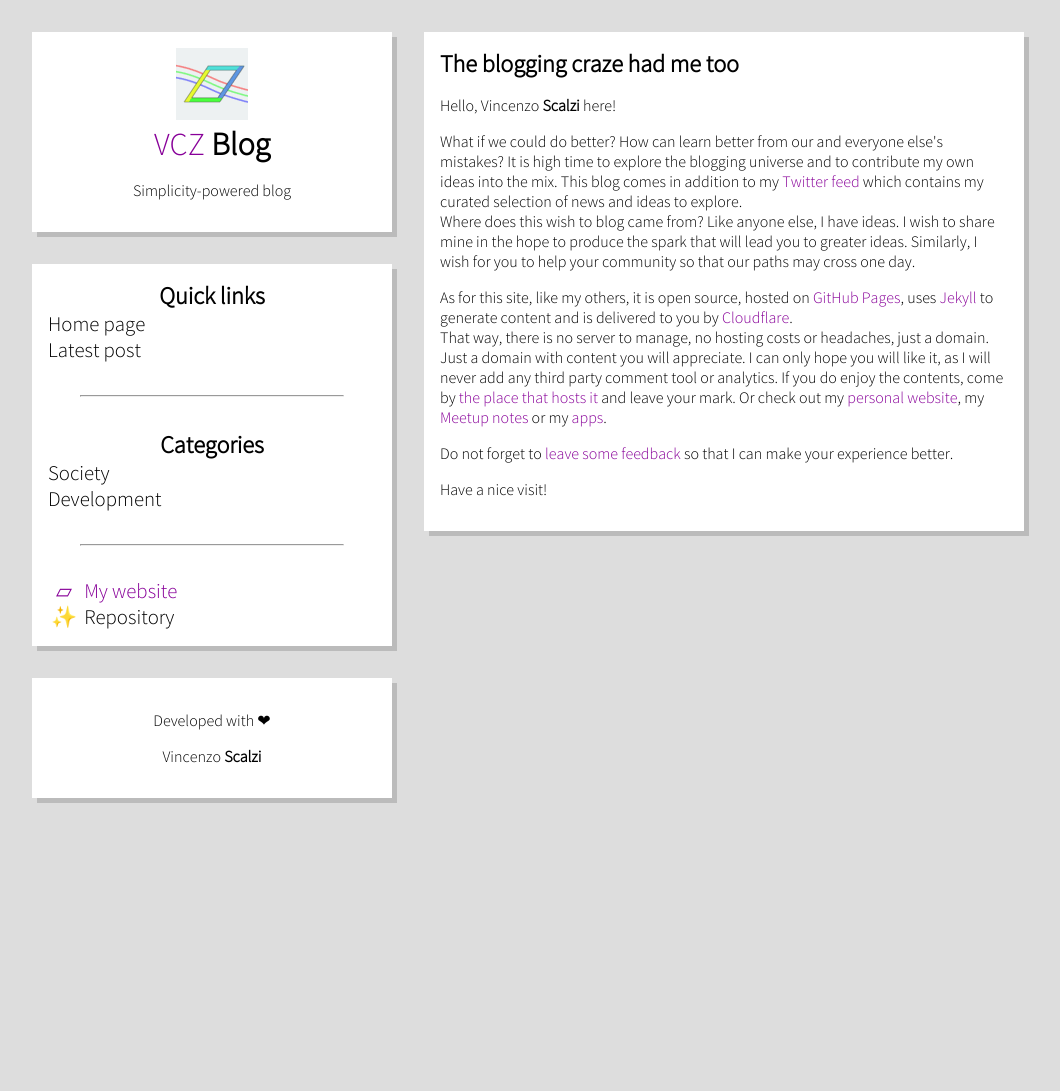
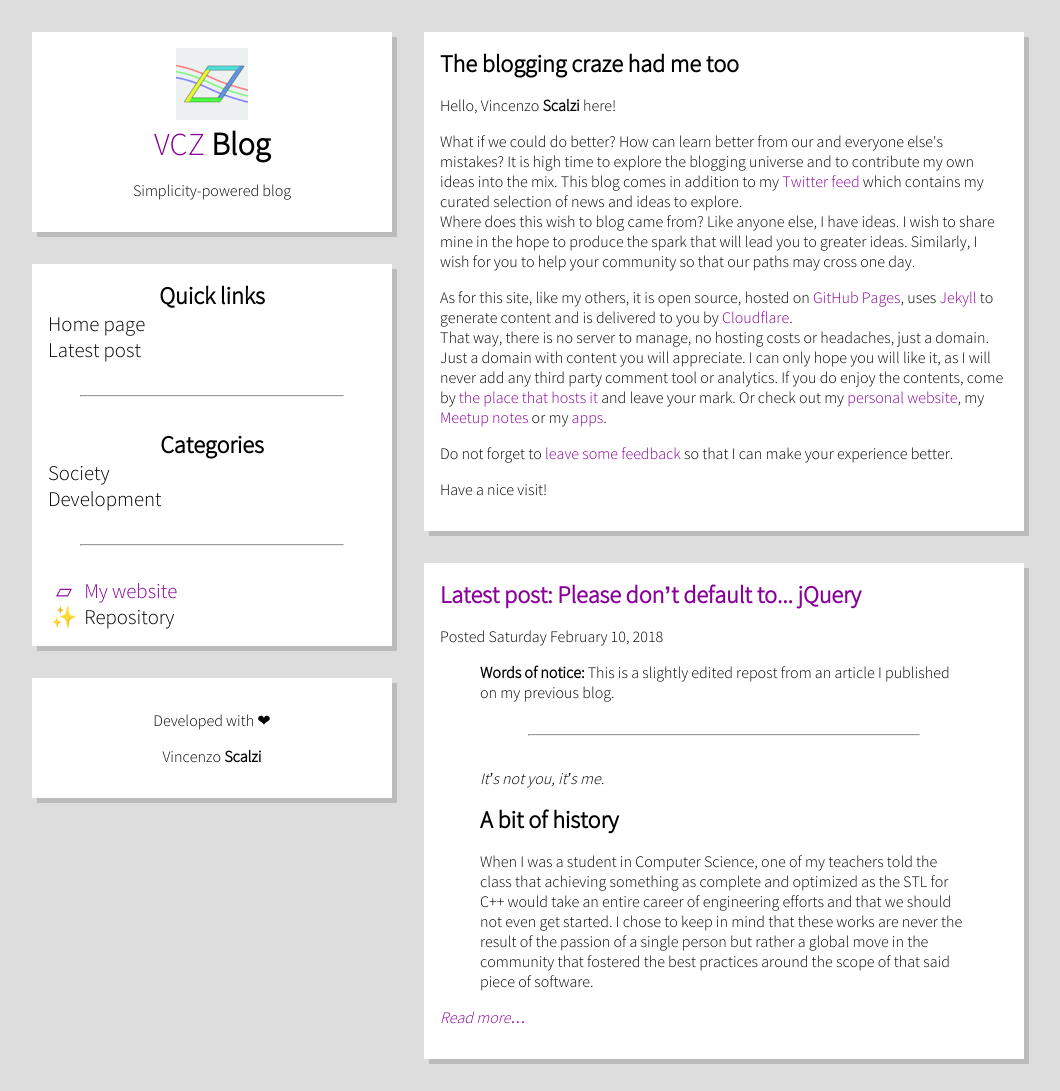
Before and after one commit to vcz-fr/blog, a Jekyll site: the page built from index.html, in a window 1280 px wide. Shown: the whole page, without its empty margins (112-1172 px from the left). Built offline with Jekyll 4.4.1, drawn with Linux system fonts in a browser that asks for light colours; the list of posts is cut into pages by our own code; before the commit the page ends 900 px from its top, so only the background shows below that.

Commit message:
Latest post on home page

```diff
--- a/index.html
+++ b/index.html
@@ -38,3 +38,14 @@ active: index
         Have a nice visit!
     </p>
 </div>
+
+<div class="card">
+    <h2><a href="{{ site.posts.first.url }}">Latest post: {{ site.posts.first.title }}</a></h2>
+    <p>
+        Posted {{ site.posts.first.date | date: "%A %B %d, %Y" }}
+    </p>
+
+    <blockquote>{{site.posts.first.excerpt}}</blockquote>
+
+    <p><em><a href="{{ site.posts.first.url }}">Read more&hellip;</a></em></p>
+</div>
```
